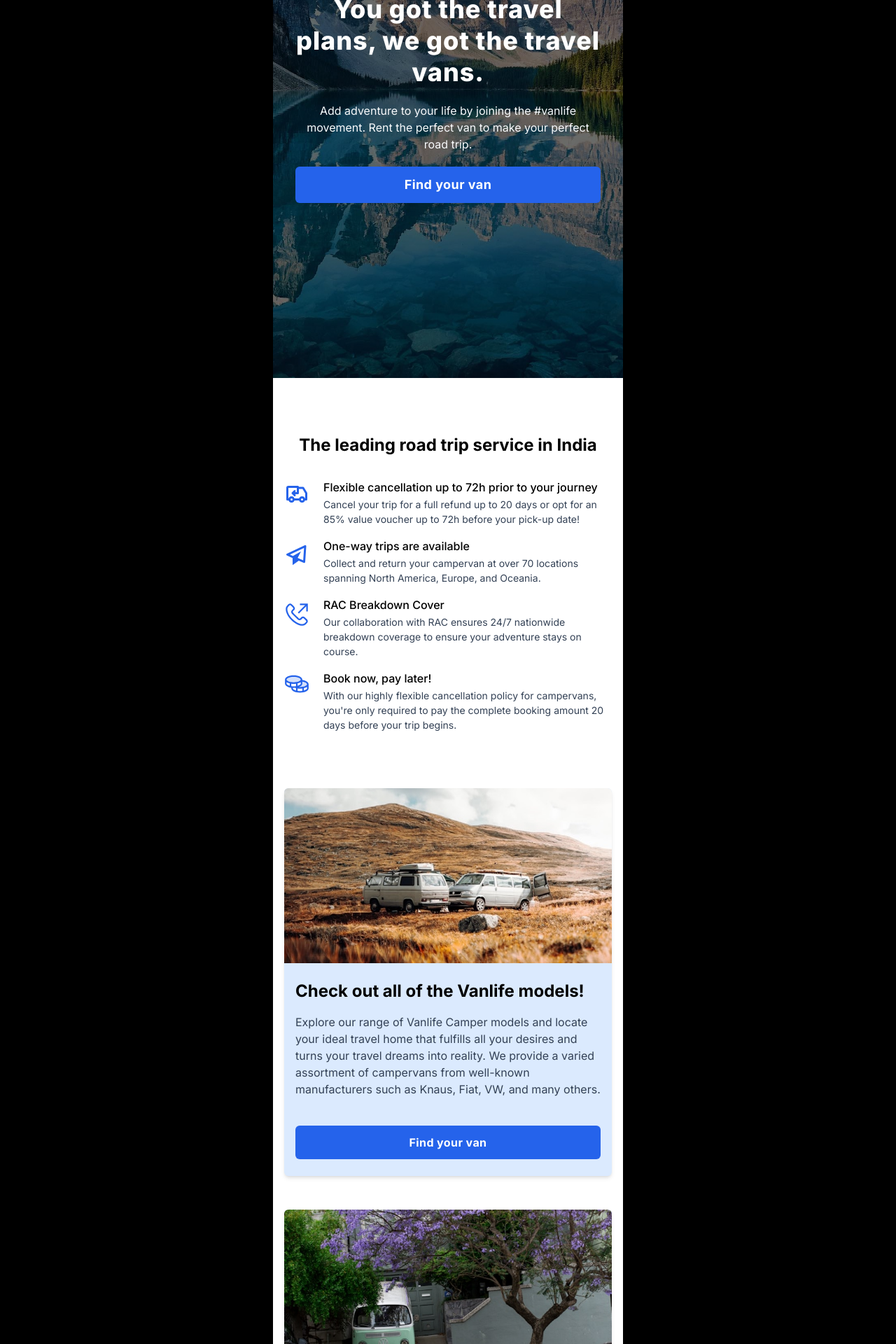
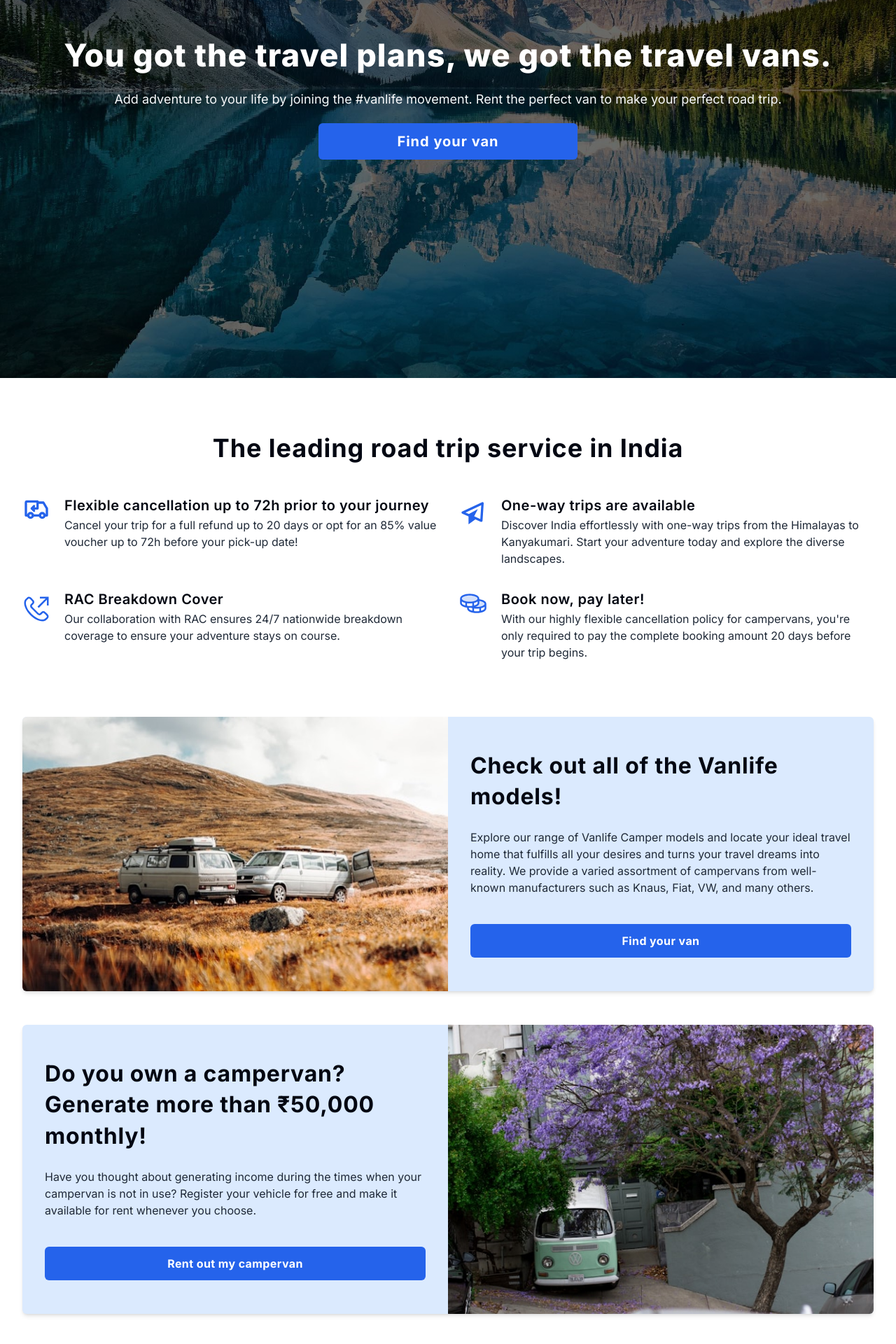
Before and after one commit to DeshalPadmakar/scrimba-vanlife, a React (Vite) app: page / in a window 1280 px wide. Shown: the part 260-2180 px from the top of the page at 70% size. Built offline with nearby package versions, Linux system fonts and the light colour scheme.

Commit message:
homepage responsive wrt tablet

```diff
--- a/index.html
+++ b/index.html
@@ -10,7 +10,7 @@
     <link rel="preconnect" href="https://fonts.gstatic.com" crossorigin>
     <link href="https://fonts.googleapis.com/css2?family=Inter:wght@100..900&display=swap" rel="stylesheet">
   </head>
-  <body class="m-0 p-0 bg-black">
+  <body class="m-0 p-0">
     <div id="root"></div>
     <script type="module" src="/src/index.jsx"></script>
   </body>
--- a/src/components/Header.jsx
+++ b/src/components/Header.jsx
@@ -39,7 +39,7 @@ export default function Header() {
     }
 
     return (
-        <header className="w-full h-16 p-4 bg-white flex items-center fixed shadow-md max-w-[500px]">
+        <header className="w-full h-16 p-4 bg-white flex items-center fixed shadow-md">
             <nav className="w-full flex justify-between items-center gap-4">
 
                 {/* logo */}
--- a/src/components/Layout.jsx
+++ b/src/components/Layout.jsx
@@ -5,7 +5,7 @@ import Footer from "./Footer"
 
 export default function Layout() {
     return (
-        <div className="flex flex-col min-h-screen selection:bg-blue-300 max-w-[500px] mx-auto bg-white">
+        <div className="flex flex-col bg-white min-h-screen selection:bg-blue-300">
             <Header />
             <main>
                 <Outlet />
--- a/src/pages/Home.jsx
+++ b/src/pages/Home.jsx
@@ -14,74 +14,78 @@ import rentVan from "../assets/images/home-page-rent-van.jpg"
 export default function Home() {
     return (
         <>
-            <section className="home-container h-screen bg-homePage text-white flex flex-col items-center justify-center text-center bg-center bg-cover bg-no-repeat px-8 gap-5">
-                <h1 className=" text-4xl font-extrabold leading-tight tracking-wide">You got the travel plans, we got the travel vans.</h1>
-                <p className="text-slate-50">Add adventure to your life by joining the #vanlife movement. Rent the perfect van to make your perfect road trip.</p>
-                <Link to="vans" className="bg-blue-600 w-full py-3 font-bold text-lg tracking-wide rounded-md">Find your van</Link>
+            <section className="home-container h-screen bg-homePage text-white flex flex-col items-center justify-center text-center bg-center bg-cover bg-no-repeat px-8 md:px-12 gap-5">
+                <h1 className=" text-4xl font-extrabold leading-tight tracking-wide md:text-[2.8rem] ">You got the travel plans, we got the travel vans.</h1>
+                <p className="text-slate-50 md:text-lg">Add adventure to your life by joining the #vanlife movement. Rent the perfect van to make your perfect road trip.</p>
+                <Link to="vans" className="bg-blue-600 w-full px-28 py-3 font-bold text-lg tracking-wide rounded-md md:w-auto md:text-xl md:tracking-wider">Find your van</Link>
             </section>
 
-            <section role="customer service" className="px-4 py-20">
-                <h2 className="text-center font-bold text-2xl mb-8">The leading road trip service in India</h2>
-                <ul className="flex flex-col gap-4">
+            <section role="customer service" className="px-4 py-20 text-gray-950 md:px-8">
+                <h2 className="text-center font-bold text-3xl md:text-4xl tracking-wide leading-snug">The leading road trip service in India</h2>
+                <ul className="grid gap-5 md:grid-cols-2 md:gap-8 mt-8 md:mt-12">
                     <li className="flex items-start gap-5">
                         <div>
-                            <TbTruckReturn className="text-blue-600 text-4xl mt-1"/>
+                            <TbTruckReturn className="text-blue-600 text-4xl md:text-[2.5rem] mt-0"/>
                         </div>
                         <div>
-                            <h3 className="font-medium mb-0.5">Flexible cancellation up to 72h prior to your journey</h3>
-                            <p className="text-slate-700 text-sm leading-normal">Cancel your trip for a full refund up to 20 days or opt for an 85% value voucher up to 72h before your pick-up date!</p>
+                            <h3 className="font-semibold tracking-wide mb-0.5 md:text-xl md:font-semibold leading-snug">Flexible cancellation up to 72h prior to your journey</h3>
+                            <p className="text-gray-800 text-sm leading-normal md:text-base">Cancel your trip for a full refund up to 20 days or opt for an 85% value voucher up to 72h before your pick-up date!</p>
                         </div>
                     </li>
 
                     <li className="flex items-start gap-5">
                         <div>
-                            <BiPaperPlane className="text-blue-600 text-4xl mt-1.5"/>
+                            <BiPaperPlane className="text-blue-600 text-4xl md:text-[2.5rem] mt-1.5 md:mt-1"/>
                         </div>
                         <div>
-                            <h3 className="font-medium mb-0.5">One-way trips are available</h3>
-                            <p className="text-slate-700 text-sm leading-normal">Collect and return your campervan at over 70 locations spanning North America, Europe, and Oceania.</p>
+                            <h3 className="font-semibold tracking-wide mb-0.5 md:text-xl md:font-semibold">One-way trips are available</h3>
+                            <p className="text-gray-800 text-sm leading-normal md:text-base">Discover India effortlessly with one-way trips from the Himalayas to Kanyakumari. Start your adventure today and explore the diverse landscapes.</p>
                         </div>
                     </li>
 
                     <li className="flex items-start gap-5">
                         <div>
-                            <VscCallOutgoing className="text-blue-600 text-4xl mt-2"/>
+                            <VscCallOutgoing className="text-blue-600 text-4xl md:text-[2.5rem] mt-2"/>
                         </div>
                         <div>
-                            <h3 className="font-medium mb-0.5">RAC Breakdown Cover</h3>
-                            <p className="text-slate-700 text-sm leading-normal">Our collaboration with RAC ensures 24/7 nationwide breakdown coverage to ensure your adventure stays on course.</p>
+                            <h3 className="font-semibold tracking-wide mb-0.5 md:text-xl md:font-semibold">RAC Breakdown Cover</h3>
+                            <p className="text-gray-800 text-sm leading-normal md:text-base">Our collaboration with RAC ensures 24/7 nationwide breakdown coverage to ensure your adventure stays on course.</p>
                         </div>
                     </li>
 
                     <li className="flex items-start gap-5">
                         <div>
-                            <PiCoinsDuotone className="text-blue-600 text-4xl mt-0.5"/>
+                            <PiCoinsDuotone className="text-blue-600 text-4xl md:text-[2.5rem] mt-0.5 md:mt-0"/>
                         </div>
                         <div>
-                            <h3 className="font-medium mb-0.5">Book now, pay later!</h3>
-                            <p className="text-slate-700 text-sm leading-normal">With our highly flexible cancellation policy for campervans, you're only required to pay the complete booking amount 20 days before your trip begins.</p>
+                            <h3 className="font-semibold tracking-wide mb-0.5 md:text-xl md:font-semibold">Book now, pay later!</h3>
+                            <p className="text-gray-800 text-sm leading-normal md:text-base">With our highly flexible cancellation policy for campervans, you're only required to pay the complete booking amount 20 days before your trip begins.</p>
                         </div>
                     </li>
                 </ul>
             </section>
 
-            <section className="px-4 pb-20 ">
-                <div className="rounded-md overflow-hidden shadow-md bg-blue-100">
-                    <img src={exploreVan} alt="photo of a yellow van parked in parking lot, sea on background" className="w-full h-[250px] object-cover"/>
-                    <div className="px-4 py-6">
-                        <h2 className="font-bold text-2xl">Check out all of the Vanlife models!</h2>
-                        <p className="mt-4 mb-10 leading-normal text-slate-700">Explore our range of Vanlife Camper models and locate your ideal travel home that fulfills all your desires and turns your travel dreams into reality. We provide a varied assortment of campervans from well-known manufacturers such as Knaus, Fiat, VW, and many others.</p>
-                        <Link to="vans" className="w-full block text-center bg-blue-600 text-white py-3 font-bold  tracking-wide rounded-md">Find your van</Link>
+            <section className="px-4 md:px-8 pb-20 text-gray-950">
+                <div className="rounded-md overflow-hidden shadow-md bg-blue-100 flex flex-col md:flex-row">
+                    <div className="md:w-[350px] h-[250px] md:h-[auto] md:flex-[0_0_50%]">
+                        <img src={exploreVan} alt="photo of a yellow van parked in parking lot, sea on background" className="w-full h-full object-cover"/>
+                    </div>
+                    <div className="px-6 md:px-8 py-8 md:py-12">
+                        <h2 className="text-[1.7rem] md:text-[2rem] leading-snug md:leading-[1.38] font-bold tracking-wide">Check out all of the Vanlife models!</h2>
+                        <p className="text-gray-800 mt-4 md:mt-6 mb-10 leading-normal">Explore our range of Vanlife Camper models and locate your ideal travel home that fulfills all your desires and turns your travel dreams into reality. We provide a varied assortment of campervans from well-known manufacturers such as Knaus, Fiat, VW, and many others.</p>
+                        <Link to="vans" className="text-white bg-blue-600 font-bold tracking-wide w-full block text-center py-3 rounded-md">Find your van</Link>
                     </div>
                 </div>
 
-                <div className="mt-12 rounded-md overflow-hidden shadow-md bg-blue-100">
-                    <img src={rentVan} alt="photo of van parked in driveway" className="w-full h-[250px] object-cover object-bottom"/>
-                    <div className="px-4 py-6">
-                        <h2 className="font-bold text-2xl">Do you own a campervan ?</h2>
-                        <h2 className="font-bold text-2xl">Generate more than ₹50,000 monthly!</h2>
-                        <p className="mt-4 mb-10 leading-normal text-slate-700">Have you thought about generating income during the times when your campervan is not in use? Register your vehicle for free and make it available for rent whenever you choose.</p>
-                        <Link to="." className="w-full block text-center bg-blue-600 text-white py-3 font-bold  tracking-wide rounded-md">Rent out my campervan</Link>
+                <div className="mt-10 md:mt-12 rounded-md overflow-hidden shadow-md bg-blue-100 flex flex-col md:flex-row">
+                    <div className="h-[250px] md:h-[auto] md:w-[350px] md:flex-[0_0_50%] md:order-1">
+                        <img src={rentVan} alt="photo of van parked in driveway" className="w-full h-full object-cover object-bottom"/>
+                    </div>
+                    <div className="px-6 md:px-8 py-8 md:py-12">
+                        <h2 className="text-[1.7rem] md:text-[2rem] leading-snug md:leading-[1.38] font-bold tracking-wide">Do you own a campervan?<br /> Generate more than ₹50,000 monthly!</h2>
+                        <h2 className="text-2xl md:text-3xl font-bold"></h2>
+                        <p className="text-gray-800 mt-4 md:mt-6 mb-10 leading-normal">Have you thought about generating income during the times when your campervan is not in use? Register your vehicle for free and make it available for rent whenever you choose.</p>
+                        <Link to="." className="text-white bg-blue-600 font-bold tracking-wide w-full block text-center py-3 rounded-md">Rent out my campervan</Link>
                     </div>
                 </div>
             </section>
```
